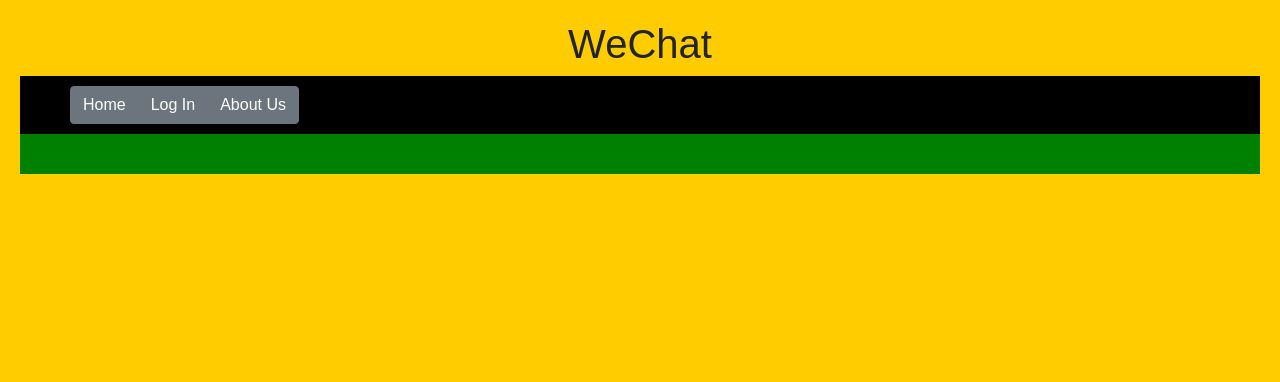
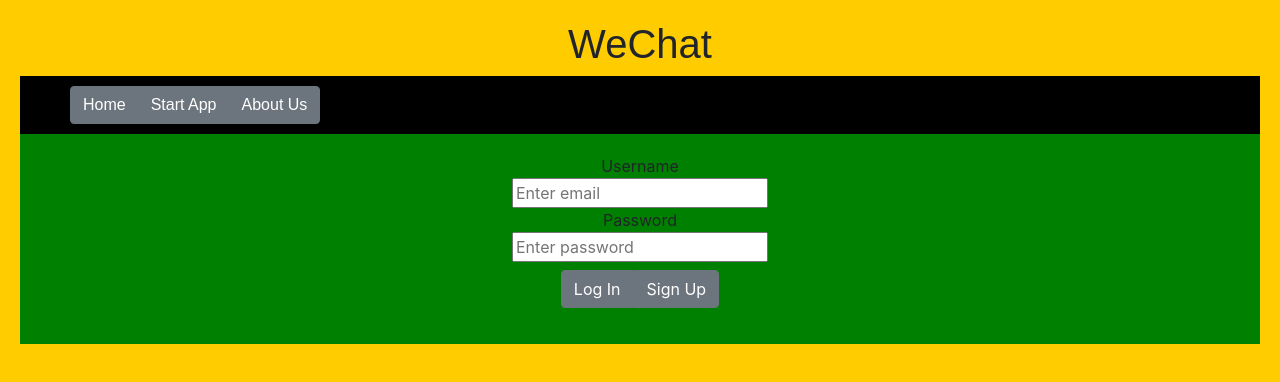
Before and after one commit to leoyangyuliang/473_project2, a React (Create React App) app: page /#/StartApp in a window 1280 px wide. Shown: the top 382 px of the page. Built offline with nearby package versions, Linux system fonts and the light colour scheme.

Commit message:
able to sign in and sign out

```diff
--- a/src/Main.js
+++ b/src/Main.js
@@ -2,10 +2,9 @@ import React, { Component } from 'react';
 import {
   Route,
   Link,
-  NavLink,
   HashRouter
 } from "react-router-dom";
-import LogIn from './components/LogIn';
+import StartApp from './components/StartApp';
 import Home from './components/Home';
 import AboutUs from './components/AboutUs';
 
@@ -20,12 +19,12 @@ class Main extends Component {
           <div style={{background: 'black'}}>
           <ul class="btn-group" style={{margin: 10}}>
             <Link class="btn btn-secondary" to="/">Home</Link>
-            <Link class="btn btn-secondary" to="/LogIn">Log In</Link>
+            <Link class="btn btn-secondary" to="/StartApp">Start App</Link>
             <Link class="btn btn-secondary" to="/AboutUs">About Us</Link>
           </ul>
           <div className="content">
             <Route exact path="/" component={Home}/>
-            <Route path="/LogIn" component={LogIn}/>
+            <Route path="/StartApp" component={StartApp}/>
             <Route path="/AboutUs" component={AboutUs}/>
           </div>
           </div>
--- /dev/null
+++ b/src/components/App.js
@@ -0,0 +1,52 @@
+import React, { Component } from 'react';
+import * as firebase from 'firebase';
+import {Redirect} from "react-router-dom";
+
+function GetUserName(){
+  var user = firebase.auth().currentUser;
+  if(user){
+  return user.email;
+  }
+  return null;
+}
+
+class App extends Component {
+  constructor(props){
+    super(props);
+    this.state={
+    redirect: false
+    }
+  }
+
+  renderRedirect = () => {
+     if (this.state.redirect) {
+       return <Redirect to='/' />
+     }
+   }
+  signout(e){
+    firebase.auth().signOut().then(() => {
+      this.setState({
+        redirect: true
+      })
+    }).catch(function(error) {
+      // An error happened.
+    });
+  }
+
+  render() {
+    return (
+        <div>
+
+          <GetUserName />
+          <button onClick={(e) =>
+            this.signout(e)}>Sign Out</button>
+          <div>
+              {this.renderRedirect()}
+          </div>
+        </div>
+    );
+  }
+}
+
+
+export default App;
--- a/src/components/LogIn.js
+++ b/src/components/Login.js
@@ -1,5 +1,7 @@
 import React, { Component } from 'react';
 import * as firebase from 'firebase';
+import {Route,Link,Redirect} from "react-router-dom";
+import AboutUs from './AboutUs';
 
 var config ={
   apiKey: "AIzaSyAyPkcJPUBGDOSfwt4nSJPTZ3p2wyKbx7c",
@@ -13,17 +15,21 @@ var config ={
 firebase.initializeApp(config);
 
 
-class App extends Component {
+class Login extends Component {
   constructor(props){
     super(props);
     this.state={
     username:'',
-    password:''
+    password:'',
+    redirect: false
     }
   }
   handleSignUp(e){
     e.preventDefault();
     firebase.auth().createUserWithEmailAndPassword(this.state.username, this.state.password)
+    .then(function(firebaseUser) {
+
+    })
     .catch(function(error) {
       // Handle Errors here.
       var errorMessage = error.message;
@@ -31,14 +37,19 @@ class App extends Component {
     });
   }
   handleLogIn(e) {
-    e.preventDefault();
     firebase.auth().signInWithEmailAndPassword(this.state.username, this.state.password)
+    .then(() => {
+      this.setState({
+        redirect: true
+      })
+    })
     .catch(function(error) {
       // Handle Errors here.
       var errorMessage = error.message;
       alert(errorMessage);
       // ...
     });
+
   }
   handleChangeUsername(e){
     e.preventDefault();
@@ -48,6 +59,11 @@ class App extends Component {
     e.preventDefault();
     this.setState({password: e.target.value});
   }
+  renderRedirect = () => {
+     if (this.state.redirect) {
+       return <Redirect to='/StartApp' />
+     }
+   }
 
   render() {
     const divStyle = {
@@ -57,18 +73,23 @@ class App extends Component {
         <div style={divStyle}>
           <form class="form-group">
             <label>
-              Username: <br/>
+              Username<br/>
               <input type="email" placeholder="Enter email" value={this.state.username}
               onChange={(e) => this.handleChangeUsername(e)} />
               <br/>
-              Password:<br/>
+              Password<br/>
               <input type="password" placeholder="Enter password" value={this.state.password}
               onChange={(e) => this.handleChangePassword(e)} />
             </label>
             <br/>
             <div class="btn-group" role="group" aria-label="Basic example">
-              <button class="btn btn-secondary" onClick={(e) => this.handleLogIn(e)}>Log In</button>
-              <button class="btn btn-secondary" onClick={(e) => this.handleSignUp(e)}>Sign Up</button>
+              <Link class="btn btn-secondary" to="/StartApp"
+              onClick={(e) => this.handleLogIn(e)} >Log In</Link>
+              <div>
+                      {this.renderRedirect()}
+              </div>
+              <button class="btn btn-secondary"
+              onClick={(e) => this.handleSignUp(e)}>Sign Up</button>
             </div>
           </form>
        </div>
@@ -78,4 +99,4 @@ class App extends Component {
 
 }
 
-export default App;
+export default Login;
--- /dev/null
+++ b/src/components/StartApp.js
@@ -0,0 +1,31 @@
+import React, { Component } from 'react';
+import Login from './Login';
+import * as firebase from 'firebase';
+import App from './App';
+function CheckAuthState(){
+  var page = null;
+  var user = firebase.auth().currentUser;
+  if (user) {
+    // User is signed in.
+    page = <App />
+  } else {
+    // No user is signed in.
+    page =  <Login />;
+  }
+  return page;
+}
+class StartApp extends Component {
+
+  render() {
+
+    return (
+
+      <div id="check">
+      <CheckAuthState />
+      </div>
+    );
+  }
+}
+
+
+export default StartApp;
```
